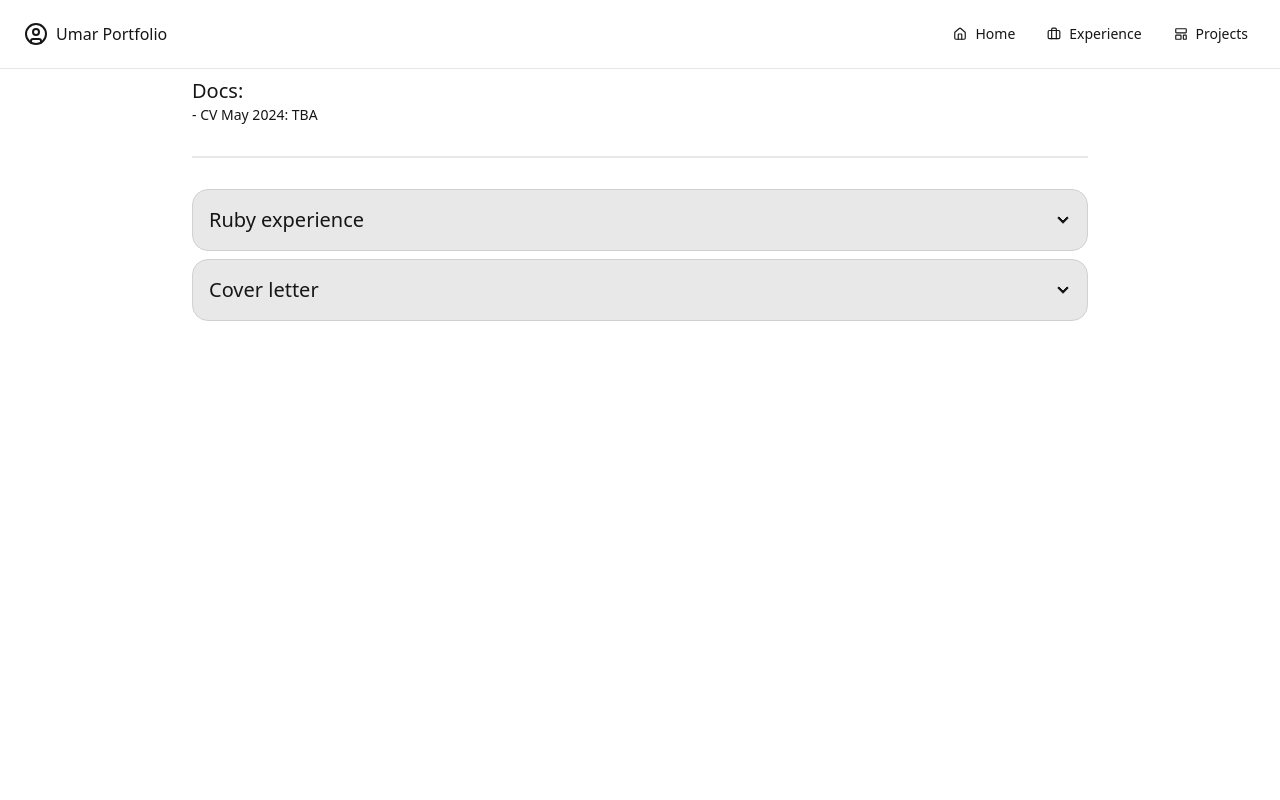
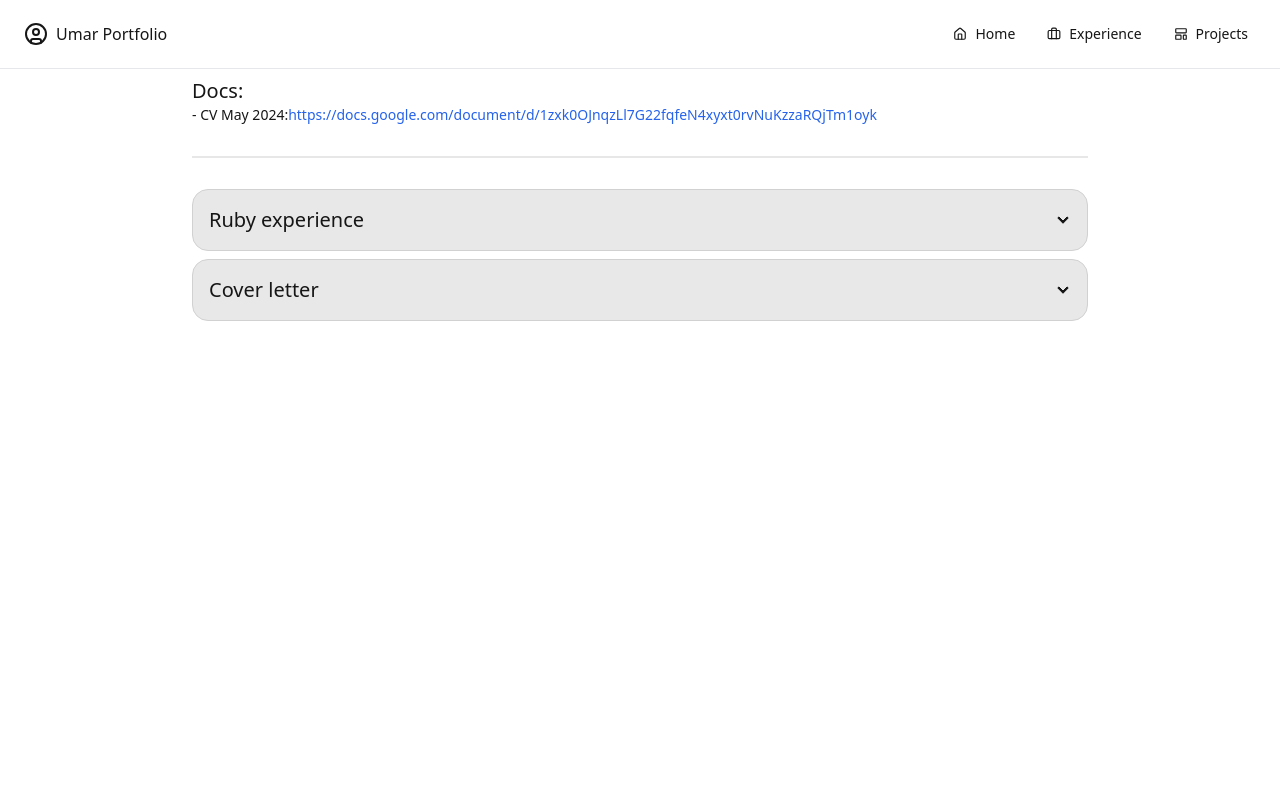
Before and after one commit to umarkotak/umar-portfolio, a Next.js app: page /faq in a window 1280 px wide. Shown: the top 800 px of the page. Built offline with nearby package versions, Linux system fonts and the light colour scheme.

Commit message:
link to cv docs

```diff
--- a/pages/faq.js
+++ b/pages/faq.js
@@ -1,3 +1,5 @@
+import Link from 'next/link'
+
 export default function Experience() {
   return (
     <main className="m-2">
@@ -7,7 +9,15 @@ export default function Experience() {
             <span className="text-xl">Docs:</span>
 
             <ul className="text-sm">
-              <li>- CV May 2024: TBA</li>
+              <li>
+                - CV May 2024:
+                <Link
+                  className="text-blue-600"
+                  href="https://docs.google.com/document/d/1zxk0OJnqzLl7G22fqfeN4xyxt0rvNuKzzaRQjTm1oyk"
+                >
+                  https://docs.google.com/document/d/1zxk0OJnqzLl7G22fqfeN4xyxt0rvNuKzzaRQjTm1oyk
+                </Link>
+              </li>
             </ul>
           </div>
 
```
